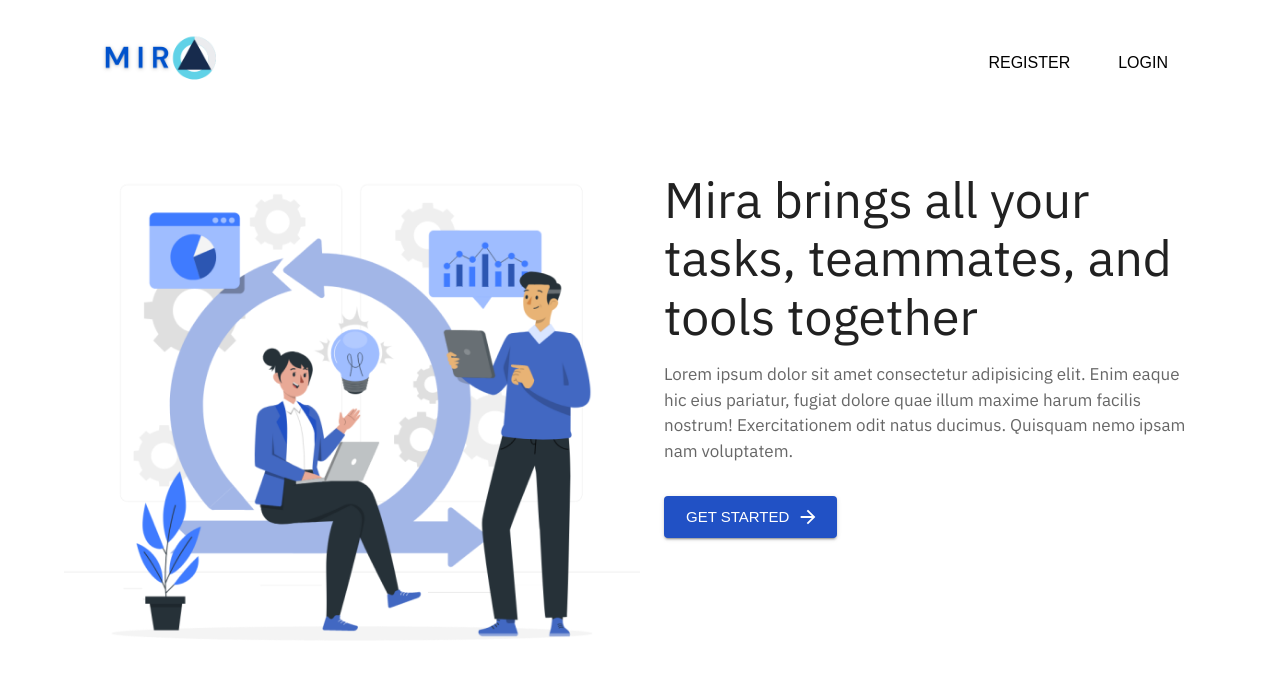
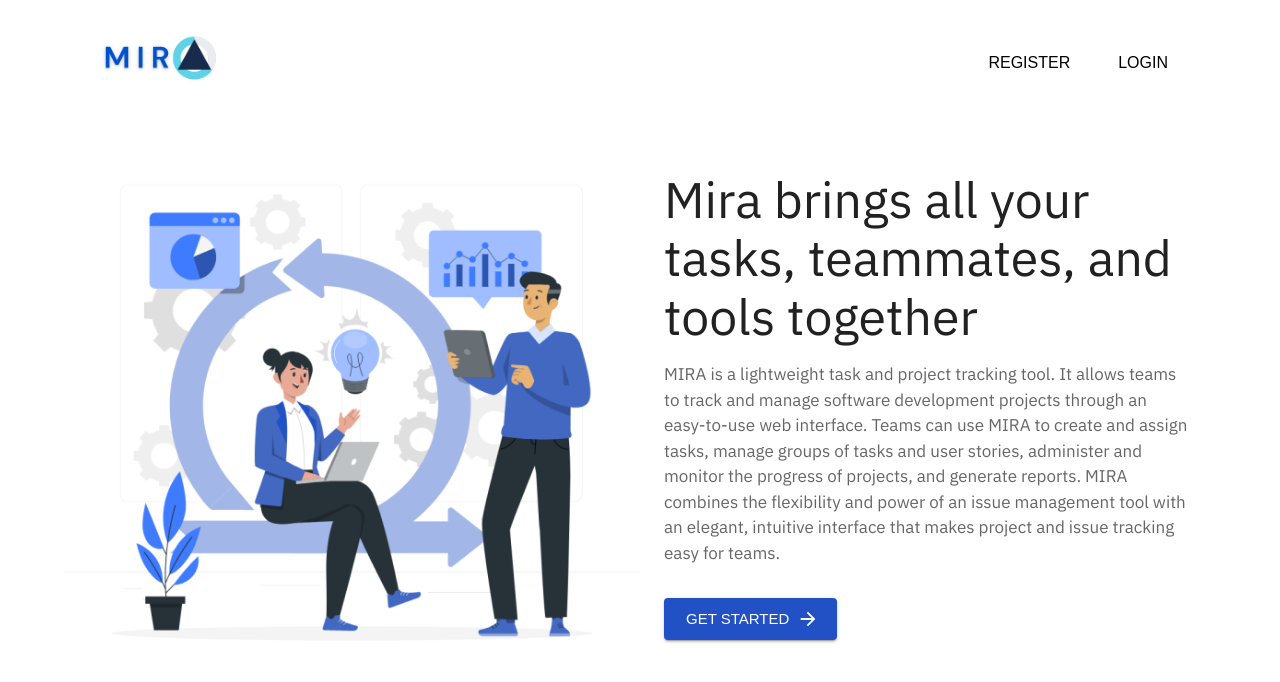
Before and after one commit to pesto-students/mira-frontend-mira, a React (Vite) app: page / in a window 1280 px wide. Shown: the top 682 px of the page. Built offline with nearby package versions, Linux system fonts and the light colour scheme; a web font is replaced by a local one.

Commit message:
Update mira overview

```diff
--- a/src/features/home/Hero.tsx
+++ b/src/features/home/Hero.tsx
@@ -28,10 +28,11 @@ function Hero() {
             color="text.secondary"
             fontWeight="normal"
           >
-            Lorem ipsum dolor sit amet consectetur adipisicing elit. Enim eaque
-            hic eius pariatur, fugiat dolore quae illum maxime harum facilis
-            nostrum! Exercitationem odit natus ducimus. Quisquam nemo ipsam nam
-            voluptatem.
+            MIRA is a lightweight task and project tracking tool. It allows teams to track and manage software development projects through an easy-to-use web interface. Teams can use
+MIRA to create and assign tasks, manage groups of tasks and user stories, administer
+and monitor the progress of projects, and generate reports. MIRA combines the
+flexibility and power of an issue management tool with an elegant, intuitive interface that
+makes project and issue tracking easy for teams.
           </TypographyH2>
           <Button
             component={RouterLink}
```
